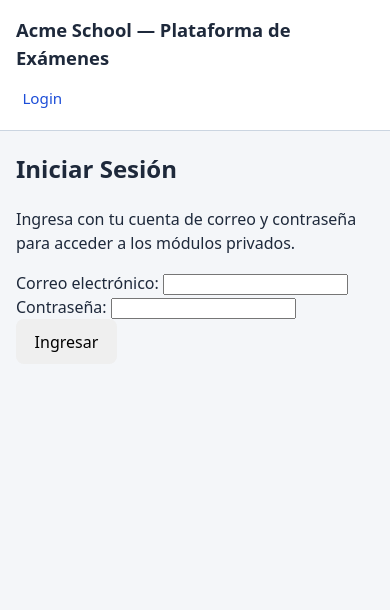
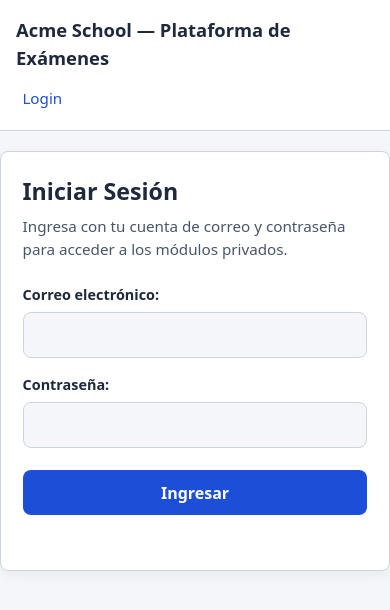
Before and after one commit to simonz666/proyecto_javascript, a plain HTML site: page index.html in a window 390 px wide. Drawn offline with Linux system fonts and the light colour scheme.

Commit message:
style: :sparkles: css dashboard y login
añadida la parte de css a las pagina de dashboard y index

```diff
--- /dev/null
+++ b/css/dashboard.css
@@ -0,0 +1,50 @@
+main > h2 {
+  margin: 0 0 0.35rem;
+  font-size: 1.5rem;
+}
+
+#welcome-text {
+  margin: 0 0 1.75rem;
+  padding: 0.85rem 1rem;
+  background-color: var(--bg-card);
+  border: 1px solid var(--border);
+  border-left: 4px solid var(--accent);
+  border-radius: var(--radius);
+  color: var(--text-muted);
+  font-size: 0.95rem;
+}
+
+main > ul {
+  list-style: none;
+  margin: 0;
+  padding: 0;
+  display: grid;
+  grid-template-columns: repeat(auto-fit, minmax(240px, 1fr));
+  gap: 1rem;
+}
+
+main > ul li {
+  background-color: var(--bg-card);
+  border: 1px solid var(--border);
+  border-radius: var(--radius);
+  transition: transform 0.2s ease, box-shadow 0.2s ease, border-color 0.2s ease;
+}
+
+main > ul li:hover {
+  transform: translateY(-2px);
+  border-color: var(--accent);
+  box-shadow: 0 6px 16px rgba(15, 23, 42, 0.06);
+}
+
+main > ul li a {
+  display: block;
+  padding: 1.35rem;
+  color: var(--text-main);
+  text-decoration: none;
+  font-weight: 600;
+  font-size: 1.05rem;
+}
+
+main > ul li a:hover {
+  color: var(--accent);
+}
--- a/css/style.css
+++ b/css/style.css
@@ -122,3 +122,108 @@ input:focus-visible {
     padding: 0 1rem;
   }
 }
+
+
+main {
+  max-width: 460px;
+  background-color: var(--bg-card);
+  border: 1px solid var(--border);
+  border-radius: var(--radius);
+  padding: 2rem;
+  box-shadow: 0 4px 14px rgba(15, 23, 42, 0.05);
+}
+
+main > h2 {
+  margin: 0 0 0.4rem;
+  font-size: 1.45rem;
+}
+
+main > p {
+  margin: 0 0 1.5rem;
+  color: var(--text-muted);
+  font-size: 0.95rem;
+}
+
+#login-form {
+  display: flex;
+  flex-direction: column;
+  gap: 1rem;
+}
+
+#login-form > div {
+  display: flex;
+  flex-direction: column;
+  gap: 0.35rem;
+}
+
+#login-form label {
+  font-size: 0.9rem;
+  font-weight: 600;
+  color: var(--text-main);
+}
+
+#login-form input {
+  width: 100%;
+  padding: 0.65rem 0.75rem;
+  font: inherit;
+  color: var(--text-main);
+  background-color: var(--bg-page);
+  border: 1px solid var(--border);
+  border-radius: var(--radius);
+  transition: border-color 0.2s ease, background-color 0.2s ease;
+}
+
+#login-form input:focus {
+  outline: none;
+  background-color: var(--bg-card);
+  border-color: var(--accent);
+}
+
+#login-form button[type="submit"] {
+  margin-top: 0.35rem;
+  width: 100%;
+  background-color: var(--accent);
+  color: #ffffff;
+  font-weight: 600;
+}
+
+#login-form button[type="submit"]:hover {
+  background-color: var(--accent-hover);
+}
+
+#login-error {
+  margin: 0.85rem 0 0;
+  min-height: 1.25rem;
+  color: var(--danger);
+  font-size: 0.9rem;
+  font-weight: 500;
+}
+
+main > h3 {
+  margin: 1.75rem 0 0.4rem;
+  padding-top: 1.25rem;
+  border-top: 1px solid var(--border);
+  font-size: 1.05rem;
+}
+
+main > h3 + p {
+  margin: 0;
+  font-size: 0.92rem;
+  color: var(--text-muted);
+}
+
+main > h3 + p a {
+  color: var(--accent);
+  font-weight: 600;
+  text-decoration: none;
+}
+
+main > h3 + p a:hover {
+  text-decoration: underline;
+}
+
+@media (max-width: 600px) {
+  main {
+    padding: 1.35rem;
+  }
+}
```
Also changed, not shown: pages/dashboard.html (+2 -0 lines).
